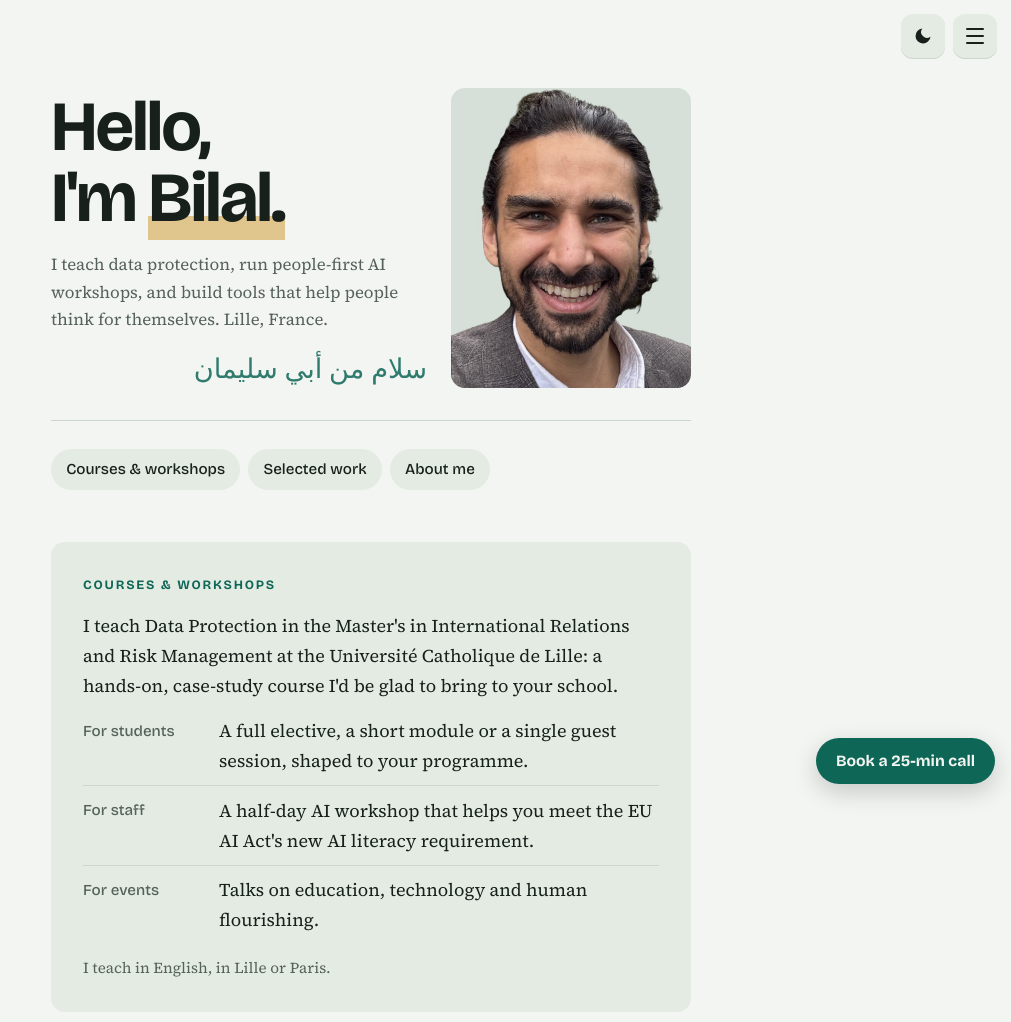
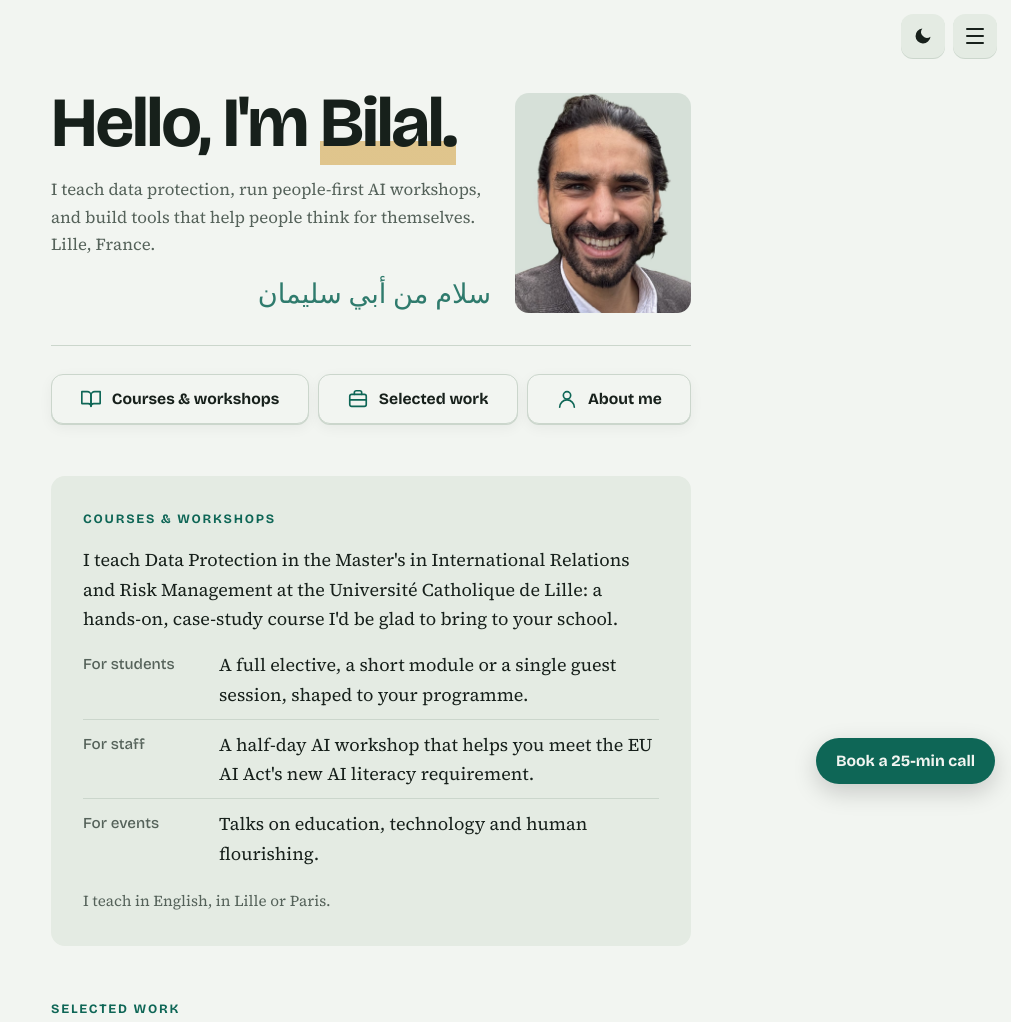
Before and after one commit to bilalghalib/bilalghalib.com, a plain HTML site: page index.html in a window 1280 px wide. Shown: the top 1022 px of the page, without its empty margins (269-1280 px from the left). Drawn offline with nearby package versions, Linux system fonts and the light colour scheme; a web font is replaced by a local one.

Commit message:
Smaller photo; shortcuts as real buttons with icons
Co-Authored-By: Claude Opus 5.5 <noreply@anthropic.com>
Claude-Session: https://claude.ai/code/session_01RfrsvzaDNWk36aFGnVN6tq

```diff
--- a/index.html
+++ b/index.html
@@ -52,7 +52,7 @@ header.hero { display: grid; grid-template-columns: 1fr auto; align-items: end;
 .hero h1 span { background: linear-gradient(transparent 72%, color-mix(in srgb, var(--warm) 45%, transparent) 72%); }
 .hero .lede { margin: 1.1rem 0 0; color: var(--muted); font-size: 1.05rem; max-width: 28rem; }
 .kufi { font-family: var(--kufi); font-weight: 400; font-size: 1.7rem; line-height: 1.4; color: var(--accent); margin: 1rem 0 0; opacity: 0.85; user-select: none; }
-.portrait { width: clamp(10rem, 28vw, 15rem); aspect-ratio: 4 / 5; height: auto; max-width: 100%; object-fit: cover; object-position: 50% 50%; border-radius: 14px; display: block; }
+.portrait { width: clamp(8rem, 22vw, 11rem); aspect-ratio: 4 / 5; height: auto; max-width: 100%; object-fit: cover; object-position: 50% 50%; border-radius: 14px; display: block; }
 
 h2 { font-family: var(--display); font-weight: 700; font-size: 0.8rem; letter-spacing: 0.14em; text-transform: uppercase; color: var(--accent); margin: 0 0 1rem; display: flex; gap: 0.75rem; align-items: center; }
 h2 .when { font-weight: 500; letter-spacing: 0.06em; color: var(--muted); }
@@ -64,7 +64,7 @@ section p:last-child { margin-bottom: 0; }
 .offer li { display: grid; grid-template-columns: 7.5rem 1fr; gap: 1rem; padding-bottom: 0.6rem; border-bottom: 1px solid var(--line); }
 .offer li:last-child { border-bottom: 0; padding-bottom: 0; }
 .offer li b { font-family: var(--display); font-weight: 500; font-size: 0.95rem; color: var(--muted); padding-top: 0.15rem; }
-@media (max-width: 480px) { .offer li { grid-template-columns: 1fr; gap: 0.1rem; } header.hero { grid-template-columns: 1fr; } .portrait { order: -1; width: 9rem; } }
+@media (max-width: 480px) { .offer li { grid-template-columns: 1fr; gap: 0.1rem; } header.hero { grid-template-columns: 1fr; } .portrait { order: -1; width: 6.5rem; } }
 
 .contact { display: grid; gap: 1.1rem; }
 .email-row { display: flex; flex-wrap: wrap; align-items: center; gap: 0.75rem; }
@@ -97,9 +97,16 @@ section[id] { scroll-margin-top: 1.5rem; }
 :root[data-theme="dark"] .theme .sun { display: block; } :root[data-theme="dark"] .theme .moon { display: none; }
 @media (prefers-color-scheme: dark) { :root:not([data-theme="light"]) .theme .sun { display: block; } :root:not([data-theme="light"]) .theme .moon { display: none; } }
 @media (prefers-reduced-motion: reduce) { html { scroll-behavior: auto; } .menu summary span { transition: none; } }
-.shortcuts { display: flex; flex-wrap: wrap; gap: 0.5rem; margin-top: -1.5rem; }
-.shortcuts a { font-family: var(--display); font-size: 0.95rem; text-decoration: none; color: var(--fg); background: var(--surface); padding: 0.5rem 0.95rem; border-radius: 999px; }
-.shortcuts a:hover { color: var(--accent); }
+.shortcuts { display: flex; flex-wrap: wrap; gap: 0.6rem; margin-top: -1.5rem; }
+.shortcuts a { flex: 1 1 auto; white-space: nowrap; display: flex; align-items: center; gap: 0.6rem; font: 600 0.98rem var(--display); text-decoration: none; color: var(--fg); background: var(--bg); border: 1.5px solid var(--line); border-radius: 12px; padding: 0.8rem 0.9rem; box-shadow: 0 1px 0 var(--line), 0 4px 14px rgba(0,0,0,.05); transition: border-color .15s, transform .15s, box-shadow .15s; }
+.shortcuts a svg { flex: none; color: var(--accent); }
+.shortcuts a .go { margin-left: auto; color: var(--muted); }
+.shortcuts a:hover, .shortcuts a:focus-visible { border-color: var(--accent); transform: translateY(-2px); box-shadow: 0 1px 0 var(--line), 0 8px 20px rgba(0,0,0,.08); }
+.shortcuts a:hover .go { color: var(--accent); }
+.shortcuts a:active { transform: translateY(0); }
+@media (min-width: 641px) { .shortcuts a .go { display: none; } .shortcuts a { justify-content: center; } }
+@media (max-width: 640px) { .shortcuts { flex-direction: column; gap: 0.5rem; } }
+@media (prefers-reduced-motion: reduce) { .shortcuts a { transition: none; } .shortcuts a:hover { transform: none; } }
 .small { font-size: 0.95rem; color: var(--muted); }
 .readmore summary { cursor: pointer; font-family: var(--display); color: var(--accent); list-style: none; margin-top: 0.25rem; }
 .readmore summary::-webkit-details-marker { display: none; }
@@ -145,9 +152,9 @@ footer { color: var(--muted); font-size: 0.85rem; font-family: var(--display); b
   </header>
 
   <nav class="shortcuts" aria-label="On this page">
-    <a href="#teach">Courses &amp; workshops</a>
-    <a href="#work">Selected work</a>
-    <a href="#about">About me</a>
+    <a href="#teach"><svg viewBox="0 0 24 24" width="22" height="22" aria-hidden="true"><g fill="none" stroke="currentColor" stroke-width="1.8" stroke-linecap="round" stroke-linejoin="round"><path d="M2 4h6a4 4 0 0 1 4 4v12a3 3 0 0 0-3-3H2z"/><path d="M22 4h-6a4 4 0 0 0-4 4v12a3 3 0 0 1 3-3h7z"/></g></svg><span>Courses &amp; workshops</span><svg class="go" viewBox="0 0 24 24" width="18" height="18" aria-hidden="true"><path d="M12 5v14M6 13l6 6 6-6" fill="none" stroke="currentColor" stroke-width="2" stroke-linecap="round" stroke-linejoin="round"/></svg></a>
+    <a href="#work"><svg viewBox="0 0 24 24" width="22" height="22" aria-hidden="true"><g fill="none" stroke="currentColor" stroke-width="1.8" stroke-linecap="round" stroke-linejoin="round"><rect x="3" y="7" width="18" height="13" rx="2"/><path d="M8 7V5a2 2 0 0 1 2-2h4a2 2 0 0 1 2 2v2M3 13h18"/></g></svg><span>Selected work</span><svg class="go" viewBox="0 0 24 24" width="18" height="18" aria-hidden="true"><path d="M12 5v14M6 13l6 6 6-6" fill="none" stroke="currentColor" stroke-width="2" stroke-linecap="round" stroke-linejoin="round"/></svg></a>
+    <a href="#about"><svg viewBox="0 0 24 24" width="22" height="22" aria-hidden="true"><g fill="none" stroke="currentColor" stroke-width="1.8" stroke-linecap="round" stroke-linejoin="round"><circle cx="12" cy="8" r="4"/><path d="M4 21a8 8 0 0 1 16 0"/></g></svg><span>About me</span><svg class="go" viewBox="0 0 24 24" width="18" height="18" aria-hidden="true"><path d="M12 5v14M6 13l6 6 6-6" fill="none" stroke="currentColor" stroke-width="2" stroke-linecap="round" stroke-linejoin="round"/></svg></a>
   </nav>
 
   <section class="offer" id="teach" aria-labelledby="offer-h">
```
